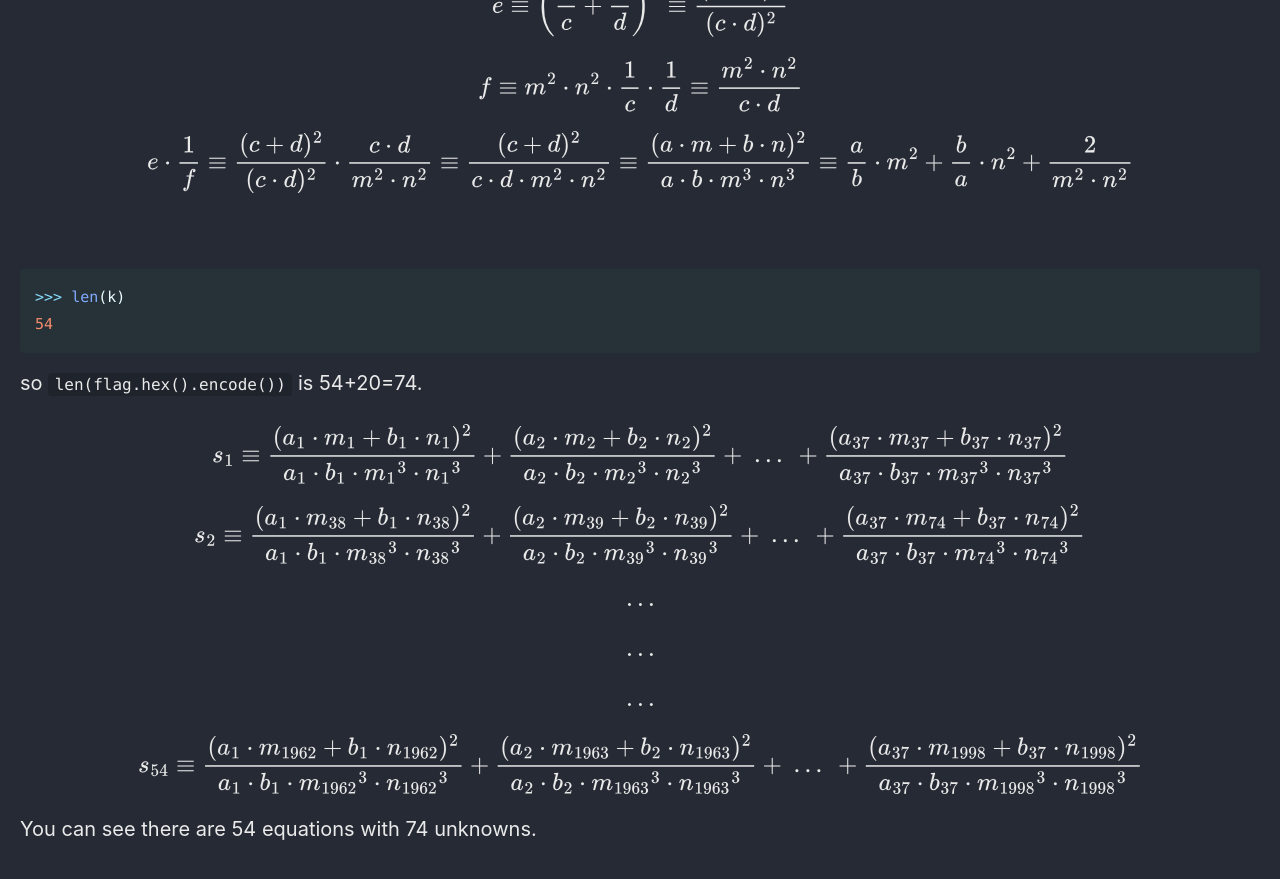
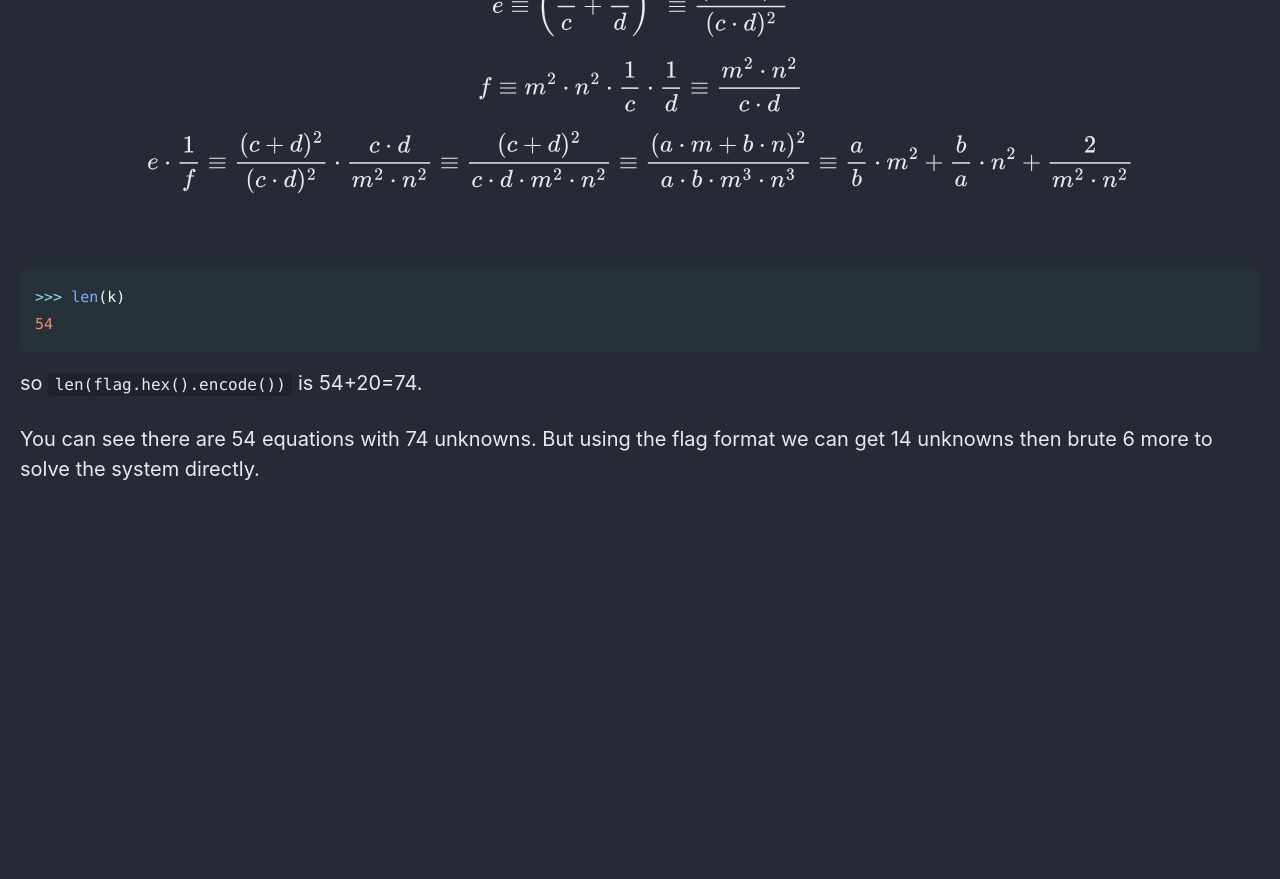
Before and after one commit to Connor-McCartney/Connor-McCartney.github.io, a Jekyll site: the page built from _pages/cryptography/other/syntelestis-Pearl-CTF-2024.md, in a window 1280 px wide and 900 px high, scrolled down 1280 px. Shown: the top 879 px of the window. Built offline with Jekyll 4.4.1, drawn with Linux system fonts in a browser that asks for light colours; cached includes are drawn as plain includes; after the commit the page ends 1820 px from its top, so only the background shows below that.

Commit message:
Update syntelestis-Pearl-CTF-2024.md

```diff
--- a/_pages/cryptography/other/syntelestis-Pearl-CTF-2024.md
+++ b/_pages/cryptography/other/syntelestis-Pearl-CTF-2024.md
@@ -64,17 +64,4 @@ $$e \cdot \frac{1}{f} \equiv \frac{(c+d)^2}{(c \cdot d)^2} \cdot \frac{c \cdot d
 
 so `len(flag.hex().encode())` is 54+20=74.
 
-
-$$s_1 \equiv \frac{(a_1 \cdot m_1 + b_1 \cdot n_1)^2}{a_1 \cdot b_1 \cdot {m_1}^3 \cdot {n_1}^3} + \frac{(a_2 \cdot m_2 + b_2 \cdot n_2)^2}{a_2 \cdot b_2 \cdot {m_2}^3 \cdot {n_2}^3} + \ ... \ + \frac{(a_{37} \cdot m_{37} + b_{37} \cdot n_{37})^2}{a_{37} \cdot b_{37} \cdot {m_{37}}^3 \cdot {n_{37}}^3}$$
-
-$$s_2 \equiv \frac{(a_1 \cdot m_{38} + b_1 \cdot n_{38})^2}{a_1 \cdot b_1 \cdot {m_{38}}^3 \cdot {n_{38}}^3} + \frac{(a_2 \cdot m_{39} + b_2 \cdot n_{39})^2}{a_2 \cdot b_2 \cdot {m_{39}}^3 \cdot {n_{39}}^3} + \ ... \ + \frac{(a_{37} \cdot m_{74} + b_{37} \cdot n_{74})^2}{a_{37} \cdot b_{37} \cdot {m_{74}}^3 \cdot {n_{74}}^3}$$
-
-$$...$$
-
-$$...$$
-
-$$...$$
-
-$$s_{54} \equiv \frac{(a_1 \cdot m_{1962} + b_1 \cdot n_{1962})^2}{a_1 \cdot b_1 \cdot {m_{1962}}^3 \cdot {n_{1962}}^3} + \frac{(a_2 \cdot m_{1963} + b_2 \cdot n_{1963})^2}{a_2 \cdot b_2 \cdot {m_{1963}}^3 \cdot {n_{1963}}^3} + \ ... \ + \frac{(a_{37} \cdot m_{1998} + b_{37} \cdot n_{1998})^2}{a_{37} \cdot b_{37} \cdot {m_{1998}}^3 \cdot {n_{1998}}^3}$$
-
-You can see there are 54 equations with 74 unknowns.
+You can see there are 54 equations with 74 unknowns. But using the flag format we can get 14 unknowns then brute 6 more to solve the system directly.
```
